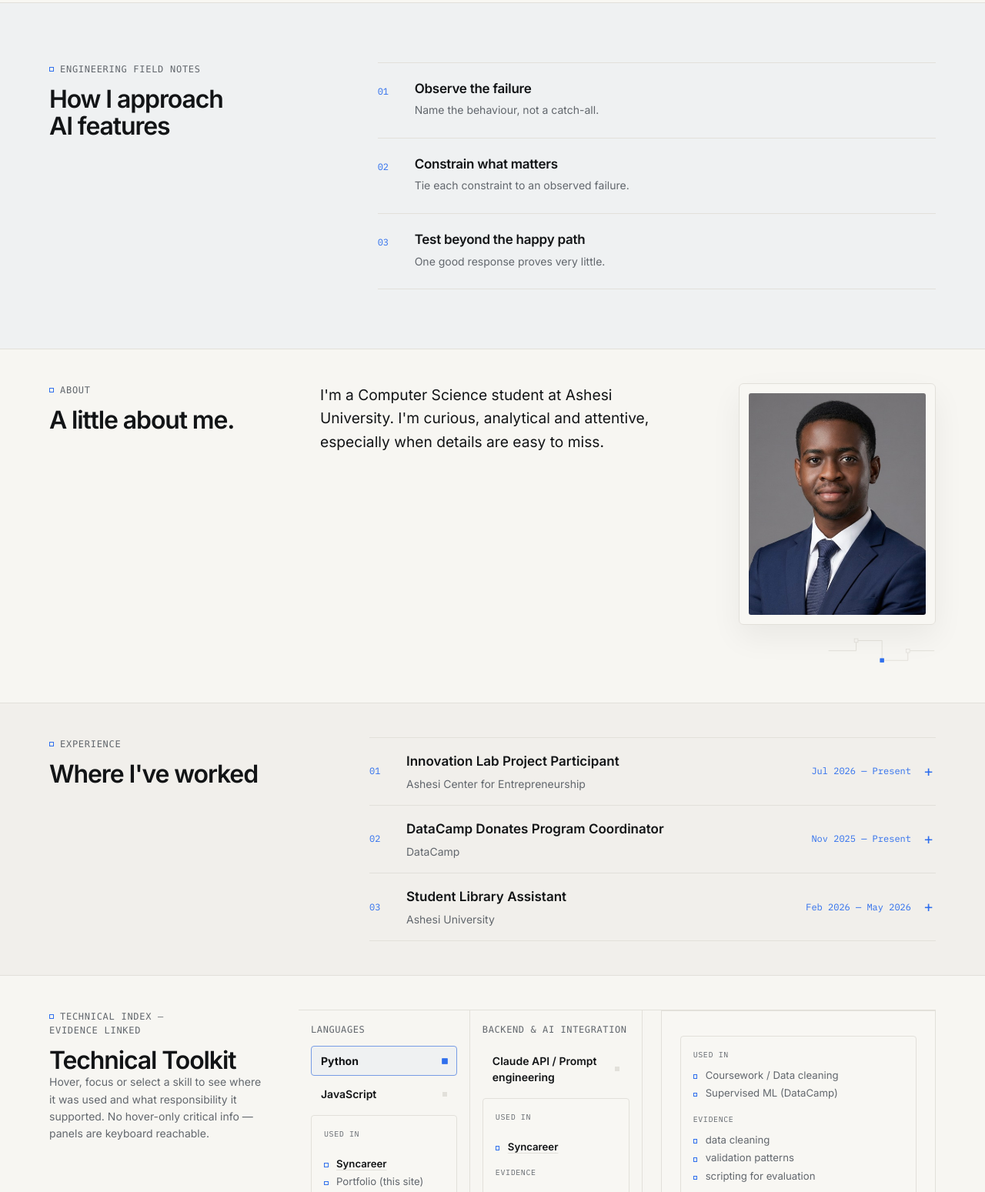
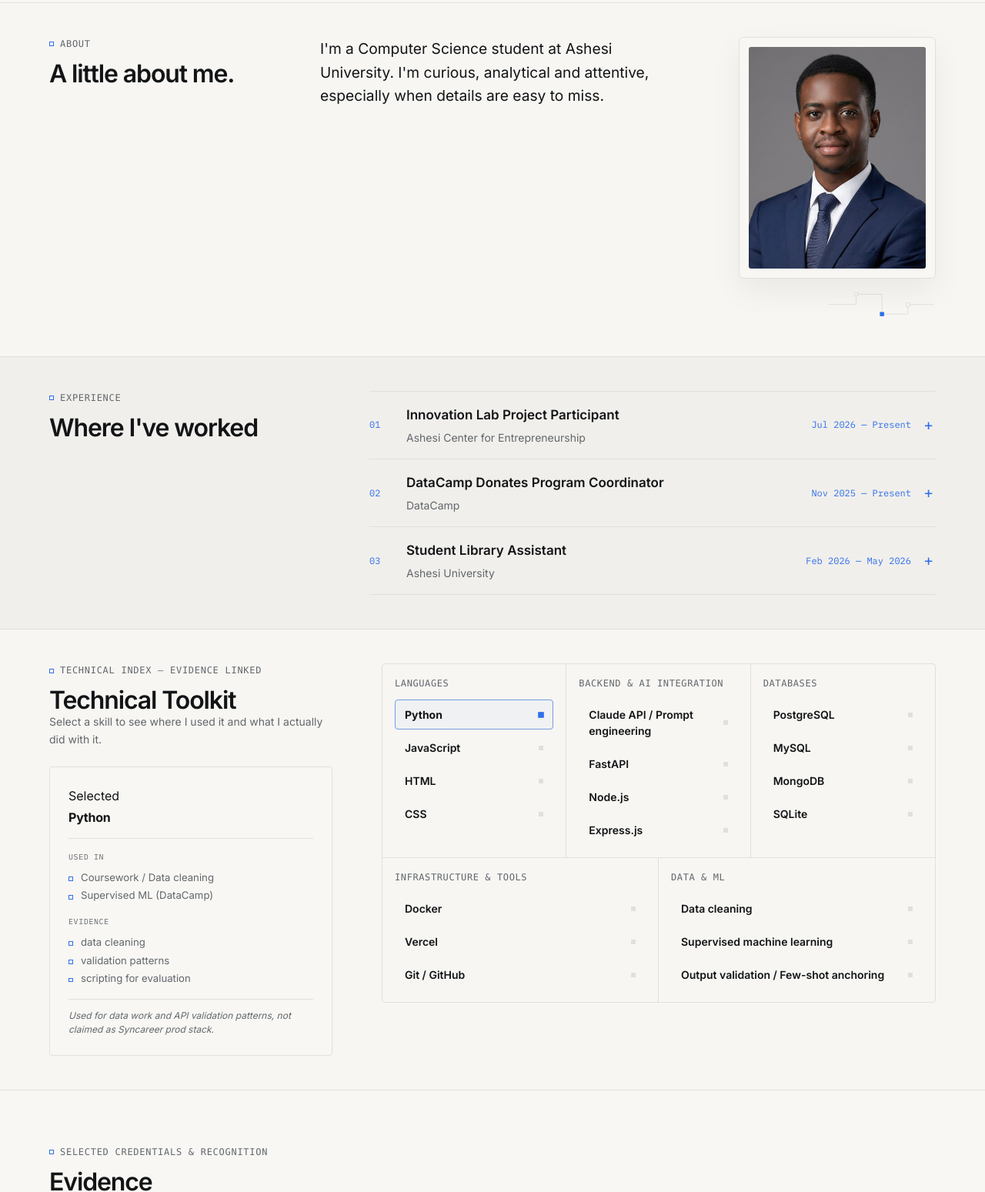
Before and after one commit to stevemensah333-rgb/my-portfolio, an Astro site: page / in a window 1280 px wide. Shown: the part 3141-4690 px from the top of the page at 77% size. Built offline with nearby package versions, Linux system fonts and the light colour scheme; Astro itself is replaced by a stand-in of ours; a web font is replaced by a local one.

Commit message:
refine: two-zone toolkit inspector, remove standalone approach section, tighten density
- Rebalance Technical Toolkit to left inspector + right expanded matrix
- Move selected-skill detail beneath intro, expand categories to fill width
- Balanced 6-col arrangement at 64rem avoids long tail for 5 categories
- Responsive: heading -> skills -> detail below 48rem
- Cleaner copy, preserve keyboard/hover/focus and reduced-motion
- Remove How I Approach AI features section, let Syncareer case demonstrate
- Audit density: remove fixed min-height, avoid empty columns/stretch

Co-authored-by: arena-agent <297053741+arena-agent@users.noreply.github.com>

```diff
--- a/astro.config.mjs
+++ b/astro.config.mjs
@@ -2,4 +2,17 @@ import { defineConfig } from 'astro/config';
 
 export default defineConfig({
   site: 'https://stephen-mensah-portfolio.vercel.app',
+  server: {
+    host: '0.0.0.0',
+  },
+  vite: {
+    server: {
+      host: '0.0.0.0',
+      allowedHosts: true,
+    },
+    preview: {
+      host: '0.0.0.0',
+      allowedHosts: true,
+    },
+  },
 });
--- a/src/components/ApproachSection.astro
+++ /dev/null
@@ -1,124 +0,0 @@
----
-const principles = [
-  {
-    number: '01',
-    title: 'Observe the failure',
-    description: 'Name the behaviour, not a catch-all.',
-  },
-  {
-    number: '02',
-    title: 'Constrain what matters',
-    description: 'Tie each constraint to an observed failure.',
-  },
-  {
-    number: '03',
-    title: 'Test beyond the happy path',
-    description: 'One good response proves very little.',
-  },
-];
----
-
-<section class="approach" aria-labelledby="approach-title">
-  <div class="page-shell approach-layout">
-    <header class="approach-header">
-      <p class="technical-label">Engineering field notes</p>
-      <h2 id="approach-title">How I approach AI features</h2>
-    </header>
-
-    <ol class="principle-list">
-      {principles.map((principle) => (
-        <li>
-          <span class="principle-number" aria-hidden="true">{principle.number}</span>
-          <div>
-            <h3>{principle.title}</h3>
-            <p>{principle.description}</p>
-          </div>
-        </li>
-      ))}
-    </ol>
-  </div>
-</section>
-
-<style>
-  .approach {
-    padding-block: var(--section-compact);
-    border-top: var(--border-default);
-    background: var(--color-surface-cool);
-  }
-
-  .approach-layout {
-    display: grid;
-    gap: var(--section-content-gap);
-  }
-
-  .approach-header p,
-  .approach-header h2 {
-    margin: 0;
-  }
-
-  .approach-header h2 {
-    max-width: 12ch;
-    margin-top: var(--section-heading-gap);
-    font-size: var(--text-h2);
-    font-weight: 600;
-    letter-spacing: -0.035em;
-  }
-
-  .principle-list {
-    margin: 0;
-    padding: 0;
-    border-top: var(--border-default);
-    list-style: none;
-  }
-
-  .principle-list li {
-    display: grid;
-    grid-template-columns: 2rem minmax(0, 1fr);
-    gap: var(--space-4);
-    padding-block: var(--space-5);
-    border-bottom: var(--border-default);
-    transition:
-      background-color var(--duration-fast) var(--ease-standard),
-      transform var(--duration-fast) var(--ease-standard),
-      padding-left var(--duration-fast) var(--ease-standard);
-  }
-
-  .principle-list li:hover {
-    background: color-mix(in srgb, var(--color-surface-cool) 60%, white);
-    padding-left: var(--space-2);
-  }
-
-  .principle-number {
-    padding-top: 0.2rem;
-    color: var(--color-accent);
-    font-family: var(--font-mono);
-    font-size: var(--text-label);
-  }
-
-  .principle-list h3,
-  .principle-list p {
-    margin: 0;
-  }
-
-  .principle-list h3 {
-    font-size: 1.0625rem;
-    font-weight: 600;
-    letter-spacing: -0.015em;
-  }
-
-  .principle-list p {
-    max-width: 38rem;
-    margin-top: var(--space-2);
-    color: var(--color-text-secondary);
-    font-size: var(--text-small);
-    line-height: 1.6;
-  }
-
-  @media (min-width: 48rem) {
-    .approach-layout {
-      grid-template-columns: minmax(13rem, 4fr) minmax(0, 8fr);
-      gap: var(--space-8);
-      align-items: start;
-    }
-  }
-</style>
--- a/src/components/TechnicalToolkitSection.astro
+++ b/src/components/TechnicalToolkitSection.astro
@@ -133,14 +133,13 @@ const toolkit: ToolkitGroup[] = [
 ---
 
 <section id="toolkit" class="toolkit" aria-labelledby="toolkit-title">
-  <div class="page-shell toolkit-layout">
+  <div class="page-shell toolkit-layout" data-toolkit>
     <header class="toolkit-header">
       <p class="technical-label">Technical index — evidence linked</p>
       <h2 id="toolkit-title">Technical Toolkit</h2>
-      <p class="toolkit-note">Hover, focus or select a skill to see where it was used and what responsibility it supported. No hover-only critical info — panels are keyboard reachable.</p>
+      <p class="toolkit-note">Select a skill to see where I used it and what I actually did with it.</p>
     </header>
 
-    <div class="toolkit-grid" data-toolkit>
     <div class="toolkit-skills">
       {toolkit.map((group, gIndex) => (
         <section class="toolkit-group" aria-labelledby={`toolkit-group-${gIndex}`}>
@@ -188,10 +187,10 @@ const toolkit: ToolkitGroup[] = [
         </section>
       ))}
     </div>
+
     <div class="toolkit-detail" data-toolkit-detail aria-live="polite">
-        <span class="panel-label">Select a skill</span>
+      <span class="panel-label">Selected skill</span>
       <p>Choose a skill to inspect its use and evidence.</p>
-      </div>
     </div>
   </div>
 </section>
@@ -203,20 +202,31 @@ const toolkit: ToolkitGroup[] = [
     const triggers = [...toolkitRoot.querySelectorAll<HTMLButtonElement>('[data-toolkit-trigger]')];
     const panels = [...toolkitRoot.querySelectorAll<HTMLElement>('[data-toolkit-panel]')];
     const detail = toolkitRoot.querySelector<HTMLElement>('[data-toolkit-detail]');
+    const placeholderHTML = detail ? detail.innerHTML : '';
+    const panelParents = new Map<string, HTMLElement>();
+    panels.forEach(p => {
+      const parent = p.parentElement as HTMLElement | null;
+      if (parent) panelParents.set(p.id, parent);
+    });
 
-    const closeAll = (except?: string) => {
+    const restorePanels = () => {
+      panels.forEach(p => {
+        const parent = panelParents.get(p.id);
+        if (parent && p.parentElement !== parent) {
+          parent.appendChild(p);
+        }
+        p.hidden = true;
+        p.dataset.active = 'false';
+      });
+    };
+
+    const closeAll = () => {
       triggers.forEach(t => {
-        if (t.getAttribute('aria-controls') !== except) {
         t.setAttribute('aria-expanded', 'false');
         t.dataset.active = 'false';
-        }
       });
-      panels.forEach(p => {
-        if (p.id !== except) {
-          p.hidden = true;
-          p.dataset.active = 'false';
-        }
-      });
+      restorePanels();
+      if (detail) detail.innerHTML = placeholderHTML;
     };
 
     const open = (id: string) => {
@@ -227,15 +237,32 @@ const toolkit: ToolkitGroup[] = [
       if (isOpen) {
         trigger.setAttribute('aria-expanded', 'false');
         trigger.dataset.active = 'false';
+        const parent = panelParents.get(panel.id);
+        if (parent) parent.appendChild(panel);
         panel.hidden = true;
         panel.dataset.active = 'false';
+        if (detail) detail.innerHTML = placeholderHTML;
       } else {
         closeAll();
         trigger.setAttribute('aria-expanded', 'true');
         trigger.dataset.active = 'true';
         panel.hidden = false;
         panel.dataset.active = 'true';
-        if (detail) detail.replaceChildren(panel);
+        if (detail) {
+          detail.innerHTML = '';
+          const header = document.createElement('div');
+          header.className = 'detail-header';
+          const label = document.createElement('span');
+          label.className = 'panel-label';
+          label.textContent = 'Selected';
+          const name = document.createElement('strong');
+          name.className = 'detail-name';
+          const triggerName = trigger.querySelector('.trigger-name');
+          name.textContent = triggerName?.textContent?.trim() ?? trigger.textContent?.trim() ?? '';
+          header.append(label, name);
+          detail.append(header, panel);
+          // panel stays with its original id, aria-controls still valid
+        }
       }
     };
 
@@ -247,8 +274,6 @@ const toolkit: ToolkitGroup[] = [
 
       trigger.addEventListener('mouseenter', () => {
         if (window.matchMedia('(hover: hover)').matches) {
-          // On hover, reveal without closing others? Requirement: hover/focus/click reveal compact panel
-          // Use open to keep single active for clarity
           open(panelId);
         }
       });
@@ -283,11 +308,9 @@ const toolkit: ToolkitGroup[] = [
       });
     });
 
-    // Start with one honest, useful example rather than an empty inspector.
     const firstPanel = panels[0];
     if (firstPanel) open(firstPanel.id);
 
-    // Close when clicking outside
     document.addEventListener('click', (e) => {
       const target = e.target as HTMLElement;
       if (!toolkitRoot.contains(target)) {
@@ -307,7 +330,7 @@ const toolkit: ToolkitGroup[] = [
 
   .toolkit-layout {
     display: grid;
-    gap: var(--space-7);
+    gap: var(--space-6);
   }
 
   .toolkit-header p,
@@ -323,28 +346,60 @@ const toolkit: ToolkitGroup[] = [
   }
 
   .toolkit-note {
-    max-width: 38rem;
+    max-width: 30rem;
     margin: var(--space-4) 0 0;
     color: var(--color-text-secondary);
     font-size: var(--text-small);
     line-height: 1.6;
   }
 
-  .toolkit-grid {
+  .toolkit-detail {
+    padding: var(--space-5);
+    border: var(--border-default);
+    border-radius: var(--radius-small);
+    background: var(--color-surface-light);
+    min-height: 0;
+  }
+
+  .toolkit-detail > p {
+    margin: var(--space-2) 0 0;
+    color: var(--color-text-secondary);
+    font-size: var(--text-small);
+    line-height: 1.55;
+  }
+
+  .toolkit-detail :global(.detail-header) {
     display: grid;
-    gap: var(--space-5);
+    gap: var(--space-1);
+    margin-bottom: var(--space-4);
+    padding-bottom: var(--space-4);
+    border-bottom: var(--border-default);
+  }
+
+  .toolkit-detail :global(.detail-name) {
+    font-size: 1rem;
+    font-weight: 650;
+    letter-spacing: -0.015em;
+    line-height: 1.35;
+    color: var(--color-text);
+  }
+
+  .toolkit-detail :global(.toolkit-panel) {
+    margin-top: 0;
+    padding: 0;
+    border: 0;
+    background: transparent;
+    display: grid;
+    gap: var(--space-4);
+    animation: none;
+  }
+
+  .toolkit-skills {
+    display: grid;
+    gap: 0;
     border-top: var(--border-default);
     border-bottom: var(--border-default);
   }
-
-  .toolkit-detail {
-    min-height: 10rem;
-    padding: var(--space-5);
-    border: var(--border-default);
-    background: var(--color-surface-light);
-  }
-
-  .toolkit-detail > p { margin: var(--space-2) 0 0; color: var(--color-text-secondary); }
 
   .toolkit-group {
     display: grid;
@@ -531,21 +586,37 @@ const toolkit: ToolkitGroup[] = [
     font-style: italic;
   }
 
+  /* Mobile: inspector after skills (default order header -> skills -> detail) already natural */
+  /* Desktop two-zone */
   @media (min-width: 48rem) {
     .toolkit-layout {
-      grid-template-columns: minmax(13rem, 3fr) minmax(0, 9fr);
+      grid-template-columns: minmax(17rem, 22rem) minmax(0, 1fr);
+      grid-template-areas:
+        "header skills"
+        "detail skills";
       align-items: start;
+      column-gap: var(--space-7);
+      row-gap: var(--space-5);
     }
 
-    .toolkit-grid {
-      grid-template-columns: minmax(0, 1fr) minmax(15rem, 0.8fr);
-      align-items: start;
+    .toolkit-header {
+      grid-area: header;
+    }
+
+    .toolkit-detail {
+      grid-area: detail;
+      position: sticky;
+      top: 5.5rem;
     }
 
     .toolkit-skills {
+      grid-area: skills;
       display: grid;
       grid-template-columns: repeat(2, minmax(0, 1fr));
-      border-right: var(--border-default);
+      border: var(--border-default);
+      border-radius: var(--radius-small);
+      overflow: hidden;
+      background: var(--color-background);
     }
 
     .toolkit-group {
@@ -566,14 +637,80 @@ const toolkit: ToolkitGroup[] = [
       border-right: 0;
     }
 
+    /* hide inline panels at desktop – inspector is single source */
+    .toolkit-group .toolkit-panel {
+      display: none !important;
+    }
+
     .toolkit-group ul {
       margin-top: var(--space-3);
+    }
+
+    /* detail clone needs to be visible */
+    .toolkit-detail .toolkit-panel {
+      display: grid !important;
     }
   }
 
   @media (min-width: 64rem) {
+    .toolkit-layout {
+      grid-template-columns: minmax(18rem, 23rem) minmax(0, 1fr);
+      column-gap: var(--space-8);
+    }
+
+    /* Balanced 5-category arrangement – avoid long single tail.
+       Use 6-col base: 3 on top row (Languages, Backend, Databases)
+       and 2 on bottom row (Infrastructure & Tools, Data & ML) equally filled. */
     .toolkit-skills {
-      grid-template-columns: repeat(2, minmax(0, 1fr));
+      grid-template-columns: repeat(6, minmax(0, 1fr));
+    }
+
+    .toolkit-group {
+      grid-column: span 2;
+      border-right: var(--border-default);
+      border-bottom: var(--border-default);
+    }
+
+    .toolkit-group:nth-child(1) {
+      grid-column: span 2;
+      border-right: var(--border-default);
+      border-bottom: var(--border-default);
+    }
+    .toolkit-group:nth-child(2) {
+      grid-column: span 2;
+      border-right: var(--border-default);
+      border-bottom: var(--border-default);
+    }
+    .toolkit-group:nth-child(3) {
+      grid-column: span 2;
+      border-right: 0;
+      border-bottom: var(--border-default);
+    }
+    .toolkit-group:nth-child(4) {
+      grid-column: span 3;
+      border-right: var(--border-default);
+      border-bottom: 0;
+    }
+    .toolkit-group:nth-child(5) {
+      grid-column: span 3;
+      border-right: 0;
+      border-bottom: 0;
+    }
+  }
+
+  @media (max-width: 47.98rem) {
+    /* Keep inline panels usable at narrow widths – hide inspector clone distinction */
+    .toolkit-detail {
+      order: 3;
+    }
+    .toolkit-skills {
+      order: 2;
+    }
+    /* At mobile, inline panels are the visible ones; inspector clone hidden?
+       Instead, keep panel inline visible when active, inspector below matrix shows duplicate?
+       With new JS, inline panels stay hidden and detail shows clone. Ensure detail clone still visible. */
+    .toolkit-group .toolkit-panel[hidden] {
+      display: none !important;
     }
   }
 
--- a/src/pages/index.astro
+++ b/src/pages/index.astro
@@ -1,7 +1,6 @@
 ---
 import { GMAIL_COMPOSE_URL, PUBLIC_LINKS } from '../config/site';
 import AboutSection from '../components/AboutSection.astro';
-import ApproachSection from '../components/ApproachSection.astro';
 import AmbientField from '../components/AmbientField.astro';
 import ContactSection from '../components/ContactSection.astro';
 import EvidenceSection from '../components/EvidenceSection.astro';
@@ -62,7 +61,6 @@ const structuredData = {
   </section>
 
   <SyncareerSection />
-  <ApproachSection />
   <AboutSection />
   <ExperienceSection />
   <TechnicalToolkitSection />
```
Lines whose indentation alone changed are shown as unchanged.
